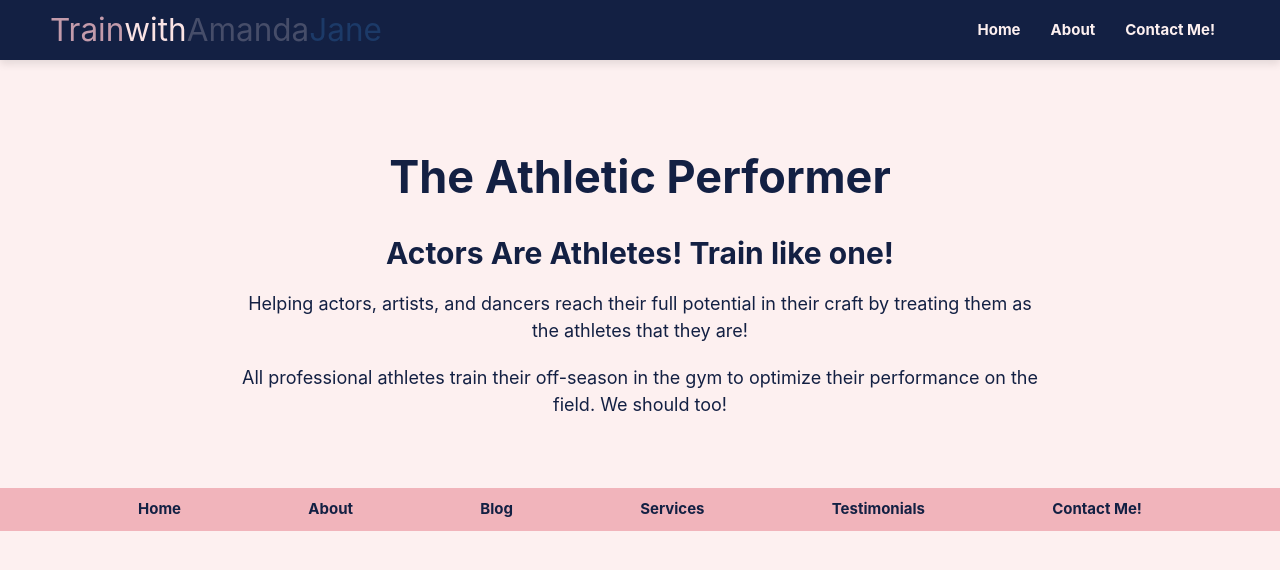
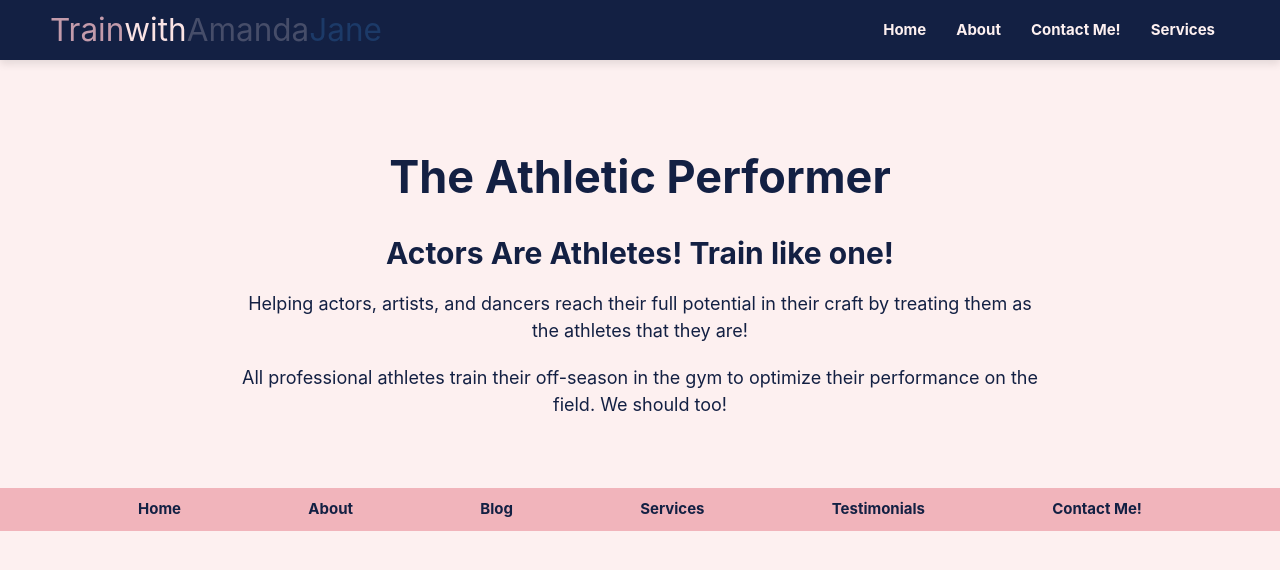
Before and after one commit to Barefootjiggy/TAJ-F, a React (Create React App) app: page / in a window 1280 px wide. Shown: the top 570 px of the page. Built offline with nearby package versions, Linux system fonts and the light colour scheme.

Commit message:
max width adjust for better UI on NavBar

```diff
--- a/src/components/NavBar/NavBar.css
+++ b/src/components/NavBar/NavBar.css
@@ -113,7 +113,7 @@
 }
 
 /* Responsive Design */
-@media screen and (max-width: 900px) {
+@media screen and (max-width: 992px) {
   /* Show the menu button on small screens */
   .menu-button {
     display: flex;
--- a/src/components/NavBar/NavBar.tsx
+++ b/src/components/NavBar/NavBar.tsx
@@ -40,6 +40,7 @@ const NavBar: React.FC = () => {
           <li><a href="/">Home</a></li>
           <li><a href="/about">About</a></li>
           <li><a href="/contact">Contact Me!</a></li>
+          <li><a href="/services">Services</a></li>
         </ul>
       </div>
     </nav>
```
